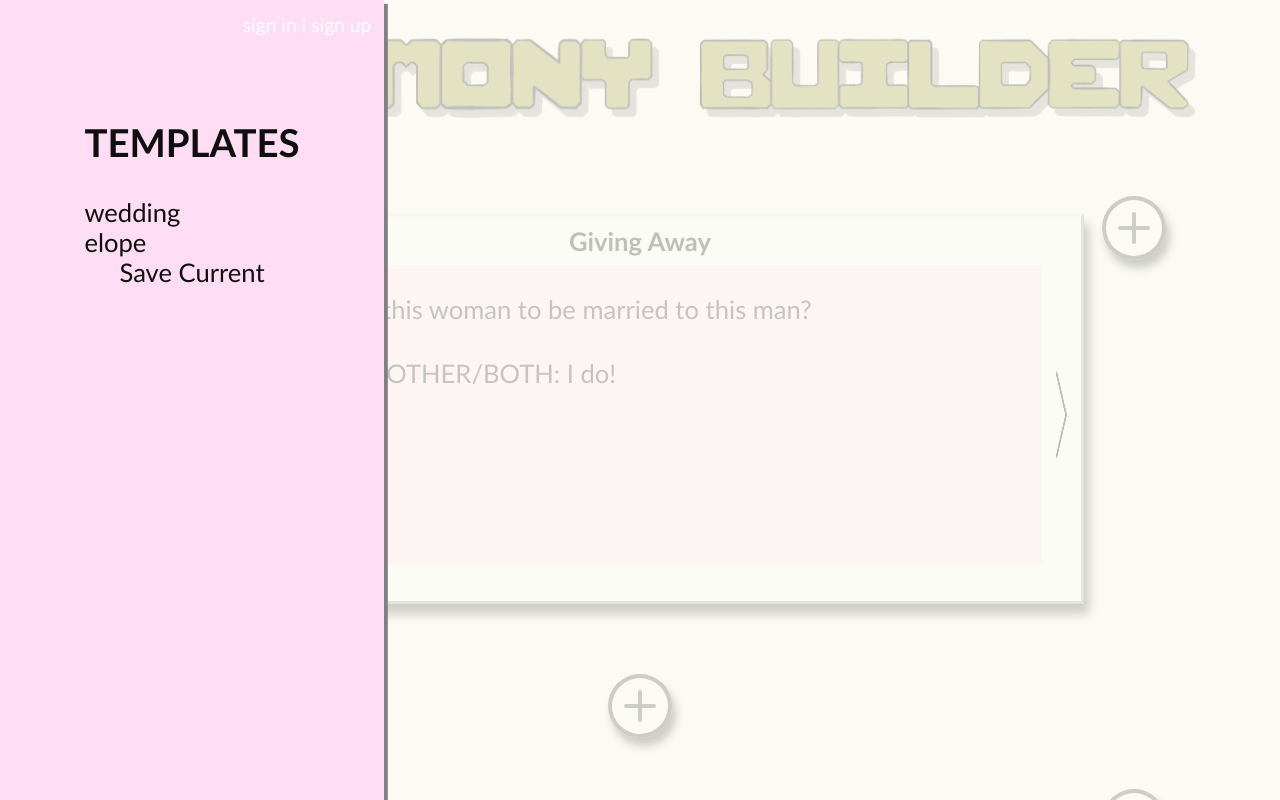
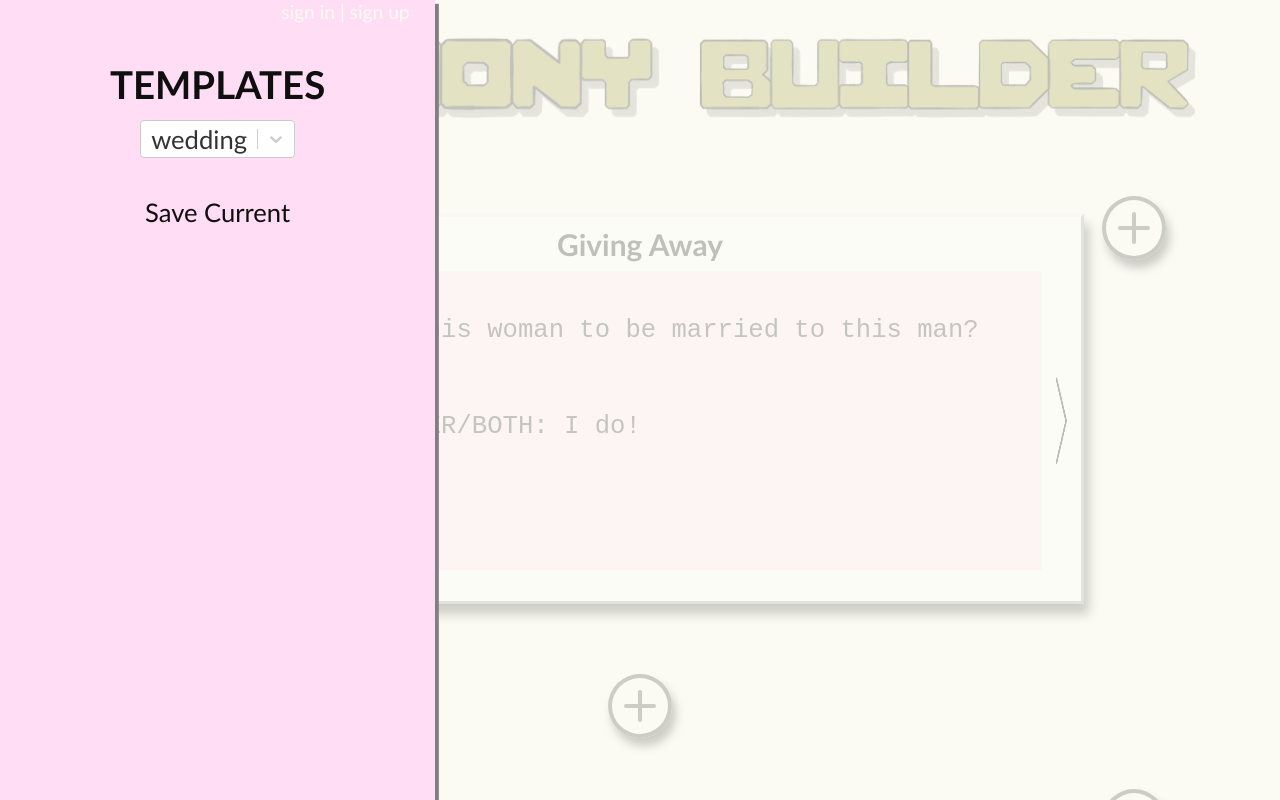
Before and after one commit to jakejurado/Ceremony_Builder, a React app: page / in a window 1280 px wide. Shown: the top 800 px of the page. Built offline with nearby package versions, Linux system fonts and the light colour scheme.

Commit message:
added the select/option menu for the toolbar

```diff
--- a/package.json
+++ b/package.json
@@ -34,7 +34,8 @@
     "pg": "^8.8.0",
     "react": "^18.2.0",
     "react-beautiful-dnd": "^13.1.1",
-    "react-dom": "^18.2.0"
+    "react-dom": "^18.2.0",
+    "react-select": "^5.7.0"
   },
   "devDependencies": {
     "@babel/core": "^7.18.10",
--- a/src/Components/App.tsx
+++ b/src/Components/App.tsx
@@ -59,10 +59,6 @@ function App() {
       >
         {isAcctBox && <AccountBox />}
 
-        {/* <div id="sidebarButton" className="buttonLg">
-          <img id="ham" src={hamburger} alt="symbole for menu" />
-        </div> */}
-
         <SidebarButton
           toggleSidebarState={() => setSidebarOpen(!sidebarOpen)}
         />
--- a/src/Components/SectionSelector.jsx
+++ b/src/Components/SectionSelector.jsx
@@ -1,5 +1,4 @@
 import React from "react";
-// import "../styles/sections.scss";
 import backgroundImage from "../files/minimal9.png";
 
 function SectionSelector({ data, index, handleSectionChange, dispatch }) {
@@ -20,7 +19,7 @@ function SectionSelector({ data, index, handleSectionChange, dispatch }) {
         style={{ backgroundImage: `url(${backgroundImage})` }}
       >
         <div className="title">
-          <h3>Section Selector</h3>
+          <h3>SECTION SELECTOR</h3>
         </div>
         <div className="middleBox">
           <div className="cards selections">
--- a/src/Components/Sections.jsx
+++ b/src/Components/Sections.jsx
@@ -75,7 +75,7 @@ function Sections(props) {
           >
             <div className="innerBox">
               <div className="title">
-                <b title={props.description}>{props.title}</b>
+                <h3 title={props.description}>{props.title}</h3>
               </div>
               <div className="middleBox">
                 <img
--- /dev/null
+++ b/src/Components/SelectorOptionMenu.jsx
@@ -0,0 +1,68 @@
+import React, { useState, useContext } from "react";
+import Select, { StylesConfig } from "react-select";
+import { GlobalContext } from "./App";
+
+function SelectorOptionMenu({ options }) {
+  const { setTemplateTitle } = useContext(GlobalContext);
+
+  function handleChange(e) {
+    setTemplateTitle(e.label);
+  }
+
+  const colourStyles = {
+    control: (styles) => ({ ...styles, backgroundColor: "yellow" }),
+    option: (styles, { data, isDisabled, isFocused, isSelected }) => {
+      const color = chroma(data.color);
+      return {
+        ...styles,
+        backgroundColor: isDisabled
+          ? undefined
+          : isSelected
+          ? data.color
+          : isFocused
+          ? color.alpha(0.1).css()
+          : undefined,
+        color: isDisabled
+          ? "#ccc"
+          : isSelected
+          ? chroma.contrast(color, "white") > 2
+            ? "white"
+            : "black"
+          : data.color,
+        cursor: isDisabled ? "not-allowed" : "default",
+
+        ":active": {
+          ...styles[":active"],
+          backgroundColor: !isDisabled
+            ? isSelected
+              ? data.color
+              : color.alpha(0.3).css()
+            : undefined,
+        },
+      };
+    },
+    input: (styles) => ({ ...styles }),
+    placeholder: (styles) => ({ ...styles }),
+    singleValue: (styles, { data }) => ({ ...styles }),
+  };
+
+  return (
+    <>
+      <Select
+        className="basic-single"
+        classNamePrefix="select"
+        defaultValue={options[0]}
+        isDisabled={false}
+        isLoading={false}
+        isClearable={false}
+        isRtl={false}
+        isSearchable={false}
+        name="color"
+        options={options}
+        onChange={handleChange}
+      />
+    </>
+  );
+}
+
+export default SelectorOptionMenu;
--- a/src/Components/SidebarTemplate.jsx
+++ b/src/Components/SidebarTemplate.jsx
@@ -1,5 +1,7 @@
 import React, { useContext } from "react";
+// import Select from "react-select";
 import { GlobalContext } from "./App";
+import SelectorOptionMenu from "./SelectorOptionMenu";
 
 function SideBarTemplate() {
   //brings state from App
@@ -8,15 +10,18 @@ function SideBarTemplate() {
   function handleClick(e) {
     setTemplateTitle(e.target.innerText);
   }
+
+  const templateTitles = [];
+  Object.keys(templates).forEach((template, i) => {
+    templateTitles.push({ label: template, value: template });
+  });
+
   return (
-    <div>
+    <div id="sidebarTemplate">
       <h2>TEMPLATES</h2>
-      {Object.keys(templates).map((key) => (
-        <div onClick={handleClick} onKeyDown={handleClick} key={key}>
-          {key}
-        </div>
-      ))}
+      <SelectorOptionMenu options={templateTitles} />
     </div>
   );
+  // https://www.w3schools.com/howto/howto_custom_select.asp
 }
 export default SideBarTemplate;
--- a/src/functions/mainPage/sidebarFuncs.js
+++ b/src/functions/mainPage/sidebarFuncs.js
@@ -52,7 +52,7 @@ function createSidebarToggle() {
         storage.push(...Object.values(sidebar.children));
         const intervalId = setInterval(() => {
           const curr = storage.shift();
-          setStyle(curr, "display", "block");
+          setStyle(curr, "display", "flex");
           if (!storage.length) clearInterval(intervalId);
         }, intervalTime);
       }
--- a/src/styles/base/_reset.scss
+++ b/src/styles/base/_reset.scss
@@ -16,6 +16,13 @@ ol {
   background-color: v.$whiteMain;
 }
 
+h1,
+h2,
+h3,
+h4 {
+  margin: 0;
+}
+
 
 /* Global styles */
 a {
--- a/src/styles/pages/_sections.scss
+++ b/src/styles/pages/_sections.scss
@@ -1,3 +1,4 @@
+@use "../variables" as v;
 
 .section {
   display: grid;
@@ -8,14 +9,14 @@
 
 @keyframes fadeInAnimation {
   0% {
-      opacity: 0;
+    opacity: 0;
   }
   100% {
-      opacity: 1;
-   }
+    opacity: 1;
+  }
 }
 
-.fadeIn{
+.fadeIn {
   animation: fadeInAnimation ease 4s;
   animation-iteration-count: 1;
   animation-fill-mode: forwards;
@@ -90,7 +91,7 @@
 .lArrow {
   grid-column: 1 / 2;
   text-align: center;
-  width:100%;
+  width: 100%;
   height: 30%;
 }
 .rArrow {
@@ -99,39 +100,44 @@
   grid-column: 3 / 4;
   transform: rotate(180deg);
 }
-.inset{
-  border:inset;
+.inset {
+  border: inset;
 }
-.cards{
+.cards {
   grid-column: 2 / 3;
+  font-family: v.$fontSecond;
   height: 100%;
   border: inset;
   background-color: rgba(255, 221, 244, 0.9);
-  color:rgb(32, 32, 32);
-  overflow: scroll;
-  padding: 2%;
+  color: rgb(32, 32, 32);
+  overflow-y: scroll;
+  // padding: 2%;
   line-height: 1.5;
-
+  p {
+    padding: 2%;
+  }
 }
 
-
 /* SELECTOR BOX */
-.selectorBox{
+.selectorBox {
   width: 60%;
   margin: 7% auto 7% auto;
 }
-.selections{
+.selections {
   text-align: center;
 }
-.sectionCategory{
-  margin: 3% 0 3% 0;
+.sectionCategory {
+  display: flex;
+  flex-direction: column;
+  padding: 3%;
   list-style-type: none;
 }
 
-.sectionTitle{
+.sectionTitle {
+  font-family: v.$fontSecond;
   margin: 1%;
 }
-.sectionTitle:hover{
+.sectionTitle:hover {
   border: solid;
   background-color: white;
   cursor: pointer;
--- a/src/styles/pages/_sidebar.scss
+++ b/src/styles/pages/_sidebar.scss
@@ -1,6 +1,6 @@
 @use "../variables" as v;
 
-#sideBar{
+#sideBar {
   position: fixed;
   display: flex;
   flex-direction: column;
@@ -8,24 +8,56 @@
   top: 0;
   width: 33%;
   height: 100%;
+  padding: 0 2vw 0 2vw;
   // border: thin solid black;
   /* background-color: bisque; */
   background-color: v.$pinkMain;
-  box-shadow: .15em .15em grey;
+  box-shadow: 0.15em 0.15em grey;
   z-index: 2;
   transition: width 2s;
 }
 
-#login{
+#login {
+  align-self: flex-end;
+  color: v.$whiteMain;
   font-size: v.$fontSizeMedSm;
-  color: white;
-  align-self: flex-end;
   margin: 0 0 3vw 0;
-  padding: 1vw;
 }
 
-#sidebarButton{
-  position:fixed;
+#sidebarButton {
+  position: fixed;
   margin: 14% 0 0 1%;
   z-index: 3;
 }
+
+#sidebarTemplate {
+  display: flex;
+  flex-direction: column;
+  width: 100%;
+  font-size: v.$fontSizeMed;
+  align-items: center;
+  justify-content: center;
+  margin-bottom: 10%;
+  h2 {
+    margin-bottom: 1vw;
+  }
+}
+
+.selectDiv {
+  position: relative;
+  display: flex;
+  justify-content: center;
+  width: 100%;
+
+  select {
+    font-family: v.$fontSecond;
+    font-size: v.$fontSizeMed;
+    background-color: v.$whiteMain;
+    width: 100%;
+    top: 20vw;
+    border-color: v.$blackMain;
+    font: v.$blackLight;
+    text-align: center;
+    justify-content: center;
+  }
+}
```
